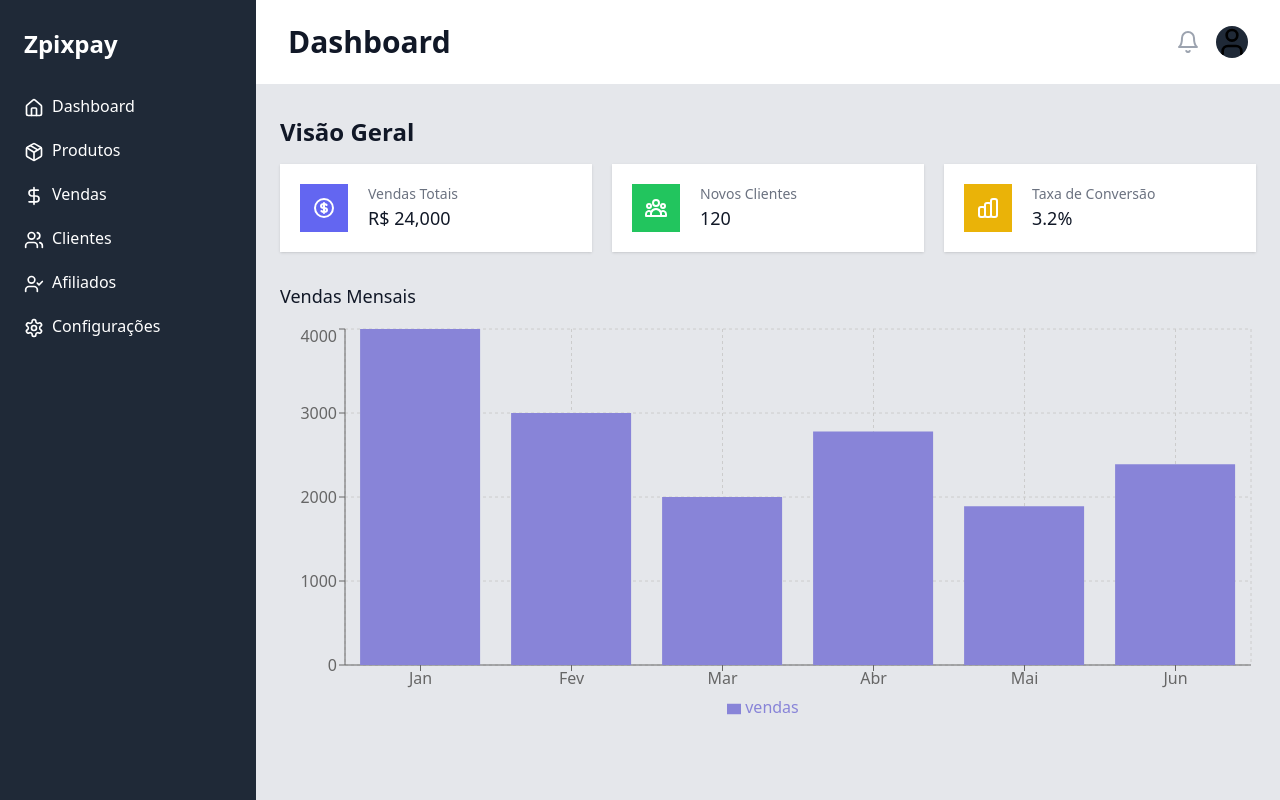
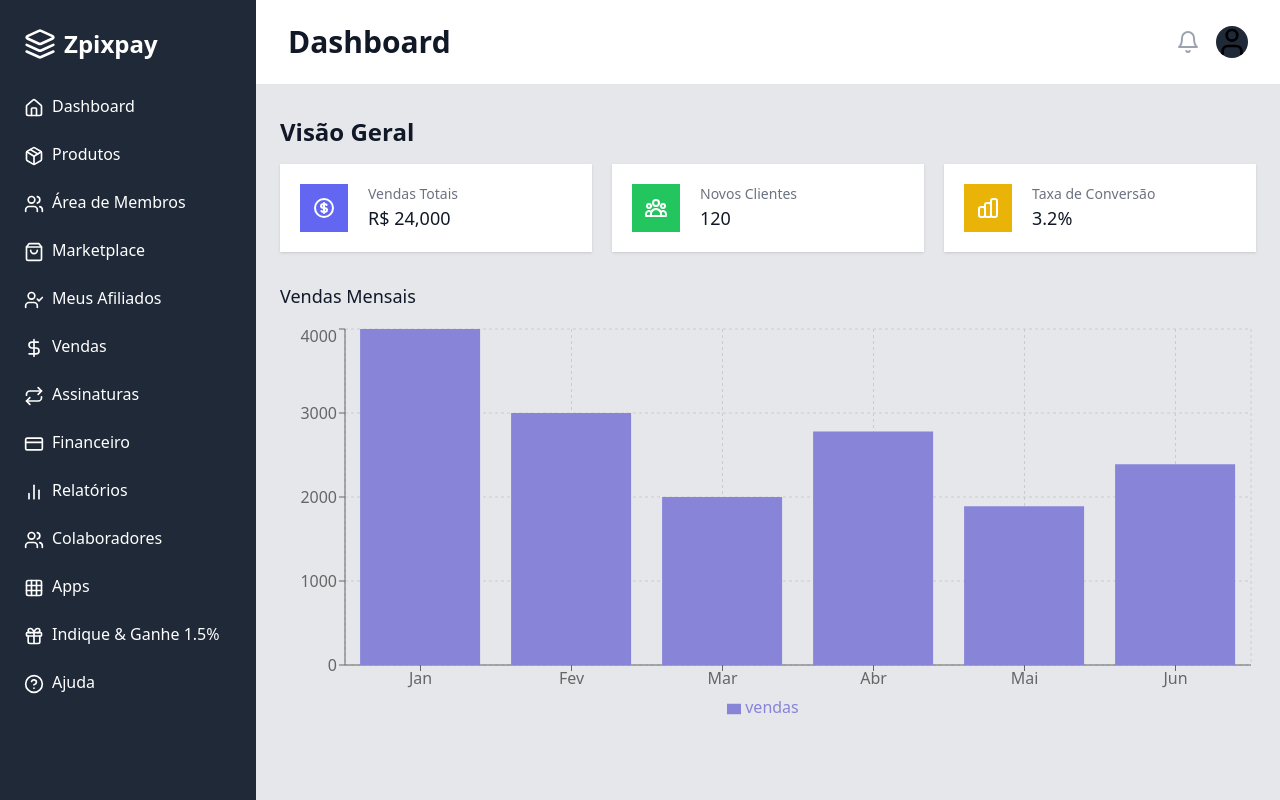
Before and after one commit to BetoFerrari21/nav-side-data-portal, a React (Vite) app: page / in a window 1280 px wide. Built offline with nearby package versions, Linux system fonts and the light colour scheme; the HTML template or start-up script is replaced by a standard one.

Commit message:
Update sidebar menu items
Added new menu items to the sidebar: Dashboard, Produtos, Área de Membros, Marketplace, Meus Afiliados, Vendas, Assinaturas, Financeiro, Relatórios, Colaboradores, Apps, Indique & Ganhe 1.5%, and Ajuda.
[skip gpt_engineer]

```diff
--- a/src/components/Sidebar.jsx
+++ b/src/components/Sidebar.jsx
@@ -1,38 +1,41 @@
 import React from 'react';
 import { Link } from 'react-router-dom';
-import { Home, Package, DollarSign, Users, UserCheck, Settings } from 'lucide-react';
+import { Home, Package, Users, ShoppingBag, UserCheck, DollarSign, Repeat, CreditCard, BarChart2, Users as UsersIcon, Grid, Gift, HelpCircle, Layers } from 'lucide-react';
 
 const Sidebar = () => {
+  const menuItems = [
+    { name: 'Dashboard', icon: Home, path: '/' },
+    { name: 'Produtos', icon: Package, path: '/products' },
+    { name: 'Área de Membros', icon: Users, path: '/members' },
+    { name: 'Marketplace', icon: ShoppingBag, path: '/marketplace' },
+    { name: 'Meus Afiliados', icon: UserCheck, path: '/affiliates' },
+    { name: 'Vendas', icon: DollarSign, path: '/sales' },
+    { name: 'Assinaturas', icon: Repeat, path: '/subscriptions' },
+    { name: 'Financeiro', icon: CreditCard, path: '/financial' },
+    { name: 'Relatórios', icon: BarChart2, path: '/reports' },
+    { name: 'Colaboradores', icon: UsersIcon, path: '/collaborators' },
+    { name: 'Apps', icon: Grid, path: '/apps' },
+    { name: 'Indique & Ganhe 1.5%', icon: Gift, path: '/refer' },
+    { name: 'Ajuda', icon: HelpCircle, path: '/help' },
+  ];
+
   return (
     <div className="bg-gray-800 text-white w-64 space-y-6 py-7 px-2 absolute inset-y-0 left-0 transform -translate-x-full md:relative md:translate-x-0 transition duration-200 ease-in-out">
       <Link to="/" className="text-white flex items-center space-x-2 px-4">
+        <Layers className="h-8 w-8" />
         <span className="text-2xl font-extrabold">Zpixpay</span>
       </Link>
-      <nav>
-        <Link to="/" className="block py-2.5 px-4 rounded transition duration-200 hover:bg-gray-700 hover:text-white">
-          <Home className="inline-block mr-2" size={20} />
-          Dashboard
-        </Link>
-        <Link to="/products" className="block py-2.5 px-4 rounded transition duration-200 hover:bg-gray-700 hover:text-white">
-          <Package className="inline-block mr-2" size={20} />
-          Produtos
-        </Link>
-        <Link to="/sales" className="block py-2.5 px-4 rounded transition duration-200 hover:bg-gray-700 hover:text-white">
-          <DollarSign className="inline-block mr-2" size={20} />
-          Vendas
-        </Link>
-        <Link to="/customers" className="block py-2.5 px-4 rounded transition duration-200 hover:bg-gray-700 hover:text-white">
-          <Users className="inline-block mr-2" size={20} />
-          Clientes
-        </Link>
-        <Link to="/affiliates" className="block py-2.5 px-4 rounded transition duration-200 hover:bg-gray-700 hover:text-white">
-          <UserCheck className="inline-block mr-2" size={20} />
-          Afiliados
-        </Link>
-        <Link to="/settings" className="block py-2.5 px-4 rounded transition duration-200 hover:bg-gray-700 hover:text-white">
-          <Settings className="inline-block mr-2" size={20} />
-          Configurações
-        </Link>
+      <nav className="space-y-1">
+        {menuItems.map((item) => (
+          <Link
+            key={item.name}
+            to={item.path}
+            className="block py-2.5 px-4 rounded transition duration-200 hover:bg-gray-700 hover:text-white"
+          >
+            <item.icon className="inline-block mr-2" size={20} />
+            {item.name}
+          </Link>
+        ))}
       </nav>
     </div>
   );
```
